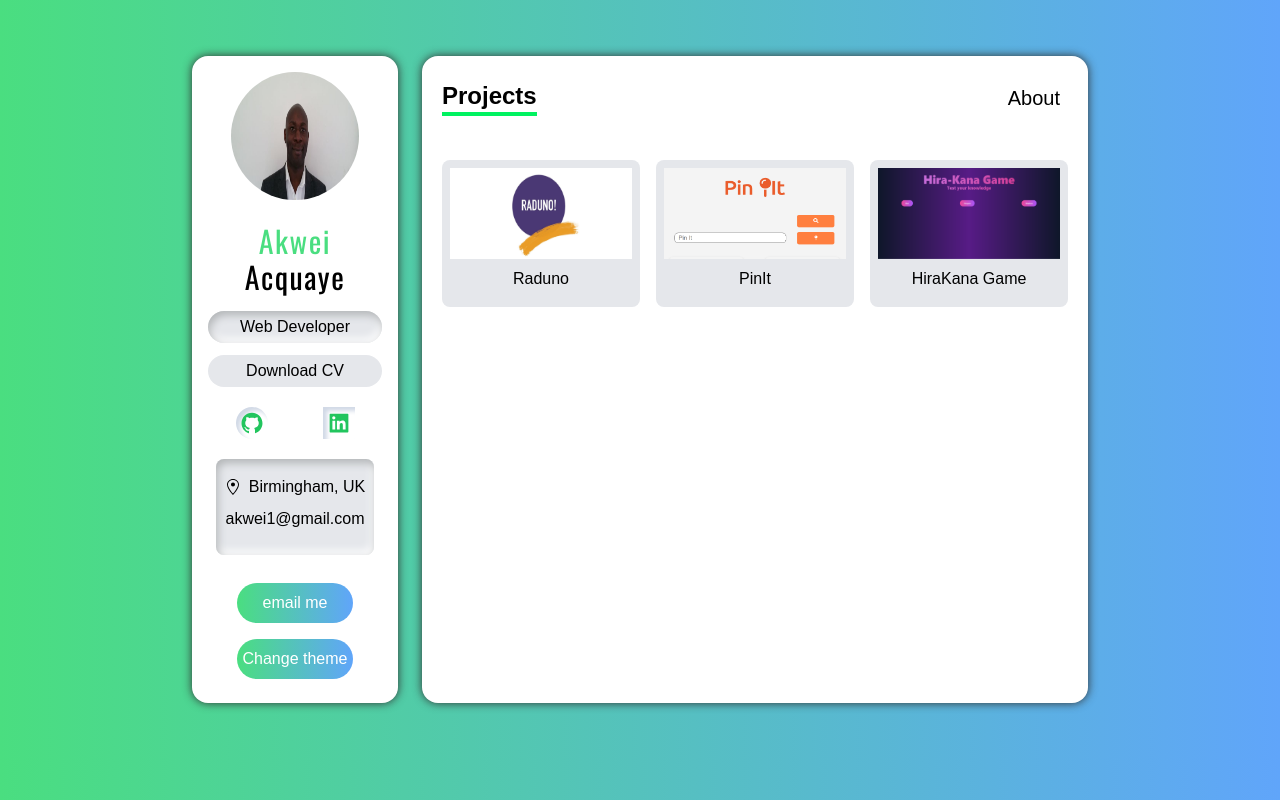
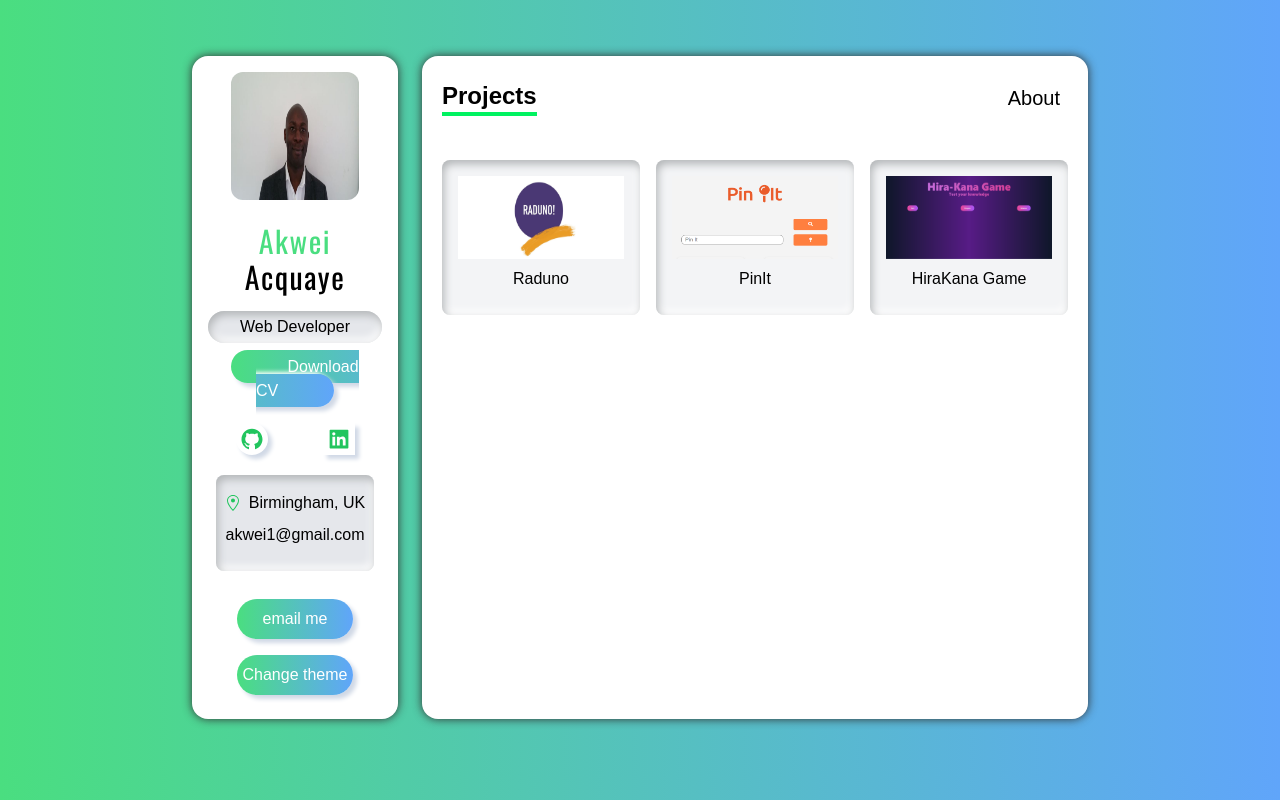
Before and after one commit to Akwei001/next-portfolio, a Next.js app: page /projects in a window 1280 px wide. Built offline with nearby package versions, Linux system fonts and the light colour scheme.

Commit message:
ui changes

```diff
--- a/components/Sidebar.tsx
+++ b/components/Sidebar.tsx
@@ -17,7 +17,7 @@ const Sidebar = () => {
       <Image
         src={Akwei}
         alt='avatar'
-        className='mx-auto border rounded-full '
+        className='mx-auto border rounded-xl '
         height='128px'
         width='128px'
         layout='intrinsic'
@@ -27,11 +27,11 @@ const Sidebar = () => {
         <span className='text-green-400'>Akwei </span>
         Acquaye
       </h3>
-      <p className='px-2 py-1 my-3 bg-gray-200 rounded-full shadow-custom-neushadow dark:bg-dark-200 dark:bg-black-500'>
+      <p className='px-2 py-1 my-3 bg-gray-200 rounded-full shadow-custom-neushadow dark:bg-black dark:custom-dark'>
         Web Developer
       </p>
       <a
-        className='flex items-center justify-center px-2 py-1 my-2 bg-gray-200 rounded-full cursor-pointer dark:bg-dark-200 dark:bg-black-500'
+        className='py-2 mt-4 text-white rounded-full cursor-pointer shadow-custom-neubutton px-14 bg-gradient-to-r from-green-400 to-blue-400 dark:bg-dark-200 dark:shadow-custom-neubutton-dark'
         href={'/cv/AkweiAcquayeCV.pdf'}
         download='AkweiAcquayeCV.pdf'
       >
@@ -40,36 +40,37 @@ const Sidebar = () => {
       {/* social icons */}
       <div className='flex justify-around w-9/12 mx-auto my-5 text-green-500 md:w-full '>
         <a href='https://github.com/Akwei001'>
-          <AiFillGithub className='w-8 h-8 p-1 rounded-full cursor-pointer shadow-custom-neubutton ' />
+          <AiFillGithub className='w-8 h-8 p-1 rounded-full cursor-pointer shadow-custom-neubutton dark:shadow-custom-neubutton-dark' />
         </a>
         <a href='https://linkedin.com/in/akweiacquaye'>
-          <AiFillLinkedin className='w-8 h-8 p-1 cursor-pointer shadow-custom-neubutton' />
+          <AiFillLinkedin className='w-8 h-8 p-1 cursor-pointer shadow-custom-neubutton dark:shadow-custom-neubutton-dark' />
         </a>
       </div>
       {/* address */}
       <div
-        className='py-4 my-5 bg-gray-200 rounded-lg shadow-custom-neushadow dark:bg-dark-200 dark:bg-black-500'
+        className='py-4 my-5 bg-gray-200 rounded-lg shadow-custom-neushadow dark:shadow-custom-neushadow-dark dark:bg-black'
         style={{ marginLeft: '0.5rem', marginRight: '0.5rem' }}
       >
-        <div className='flex items-center justify-center space-x-2 dark:bg-dark-200 dark:bg-black-500'>
-          <GoLocation />
+        <div className='flex items-center justify-center space-x-2'>
+          <div className='text-green-500'>
+            <GoLocation />
+          </div>
+
           <span>Birmingham, UK</span>
         </div>
-        <p className='my-2 dark:bg-dark-200 dark:bg-black-500 '>
-          akwei1@gmail.com
-        </p>
+        <p className='my-2'>akwei1@gmail.com</p>
         {/* <p className='my-2 text-black'>phone number ?</p> */}
       </div>
       {/* e-mail button */}
       <button
-        className='w-8/12 py-2 my-2 text-white rounded-full outline-none bg-gradient-to-r from-green-400 to-blue-400 focus:'
+        className='w-8/12 py-2 my-2 text-white rounded-full outline-none shadow-custom-neubutton bg-gradient-to-r from-green-400 to-blue-400 dark:shadow-custom-neubutton-dark'
         onClick={() => window.open('mailto:akwei1@gmail.com')}
       >
         email me
       </button>
       <button
         onClick={changeTheme}
-        className='w-8/12 py-2 my-2 text-white rounded-full bg-gradient-to-r from-green-400 to-blue-400 '
+        className='w-8/12 py-2 my-2 text-white rounded-full shadow-custom-neubutton bg-gradient-to-r from-green-400 to-blue-400 dark:shadow-custom-neubutton-dark'
       >
         Change theme
       </button>
--- a/pages/index.tsx
+++ b/pages/index.tsx
@@ -27,7 +27,7 @@ const index = () => {
         environment.
       </motion.h5>
       {/*Languages & Tools */}
-      <div className='p-2 bg-gray-200 rounded-lg shadow-custom-neushadow dark:bg-dark-200'>
+      <div className='p-2 bg-gray-200 rounded-lg shadow-custom-neushadow dark:bg-dark-200 dark:shadow-custom-neushadow-dark'>
         <div>
           <h5 className='flex justify-center my-1 text-2xl font-bold '>
             Languages & Frameworks
--- a/pages/projects.tsx
+++ b/pages/projects.tsx
@@ -25,7 +25,7 @@ const Projects = () => {
         animate='animate'
       >
         {projects.map((project) => (
-          <div className='col-span-12 p-2 bg-gray-200 rounded-lg sm:col-span-6 lg:col-span-4 dark:bg-dark-200'>
+          <div className='col-span-12 p-4 bg-gray-100 rounded-lg sm:col-span-6 lg:col-span-4 shadow-custom-neushadow dark:bg-dark-200 dark:shadow-custom-neushadow-dark'>
             <motion.div variants={fadeInUp} className=''>
               <ProjectCard
                 project={project}
--- a/styles/globals.css
+++ b/styles/globals.css
@@ -9,11 +9,9 @@ body {
   font-family: sans-serif;
 }
 
-::-webkit-scrollbar-thumb {
-  background-image: linear-gradient(to right bottom, #00f260, #0575e6);
+* {
+  -ms-overflow-style: none;
 }
-
-::-webkit-scroll {
-  width: 8px;
-  height: 0px;
+::-webkit-scrollbar {
+  display: none;
 }
--- a/tailwind.config.js
+++ b/tailwind.config.js
@@ -14,7 +14,11 @@ module.exports = {
       'custom-neushadow':
         'inset   2px 4px 8px #b1b4b6, inset  -2px -4px 8px #ffffff  ',
       'custom-neubutton':
-        '4px 4px 4px 0px #d1d9e6 inset, -4px -4px 4px 0px #ffffff inset',
+        '4px 4px 4px 0px #d1d9e6 , -4px -2px 4px 0px #ffffff ',
+      'custom-neubutton-dark':
+        '-14px -14px 40px #1d2024, 14px 14px 40px #353a41',
+      'custom-neushadow-dark':
+        ' inset 10px 10px  10px #1d2024, inset -4px -4px  10px #353a41',
     },
 
     extend: {
```
